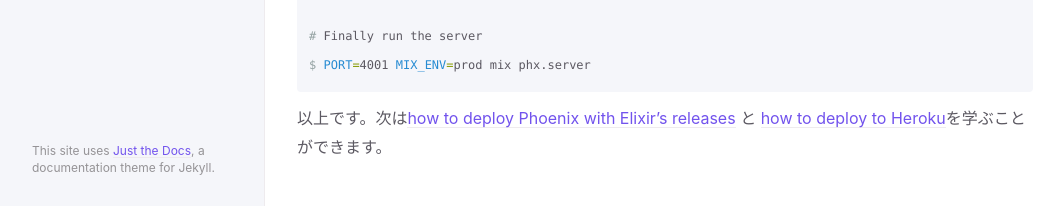
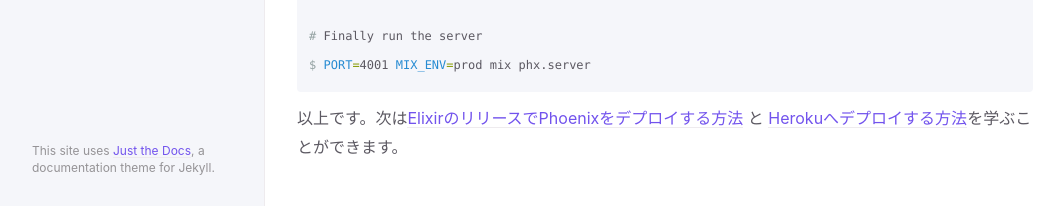
Before and after one commit to fukuoka-ex/phoenix-guide-ja, a Jekyll site: the page built from guides/1.4/deployment/deployment.md, in a window 1280 px wide. Shown: the part 3348-3554 px from the top of the page, without its empty margins (107-1171 px from the left). Built offline with Jekyll 4.4.1, drawn with Linux system fonts in a browser that asks for light colours.

Commit message:
Update guides/1.4/deployment/deployment.md
Co-Authored-By: Koga Shozo <koga.shozo1020@gmail.com>

````diff
--- a/guides/1.4/deployment/deployment.md
+++ b/guides/1.4/deployment/deployment.md
@@ -117,4 +117,4 @@ $ MIX_ENV=prod mix ecto.migrate
 $ PORT=4001 MIX_ENV=prod mix phx.server
 ```
 
-以上です。次は[how to deploy Phoenix with Elixir's releases](releases.html) と [how to deploy to Heroku](heroku.html)を学ぶことができます。
+以上です。次は[ElixirのリリースでPhoenixをデプロイする方法](releases.html) と [Herokuへデプロイする方法](heroku.html)を学ぶことができます。
````
